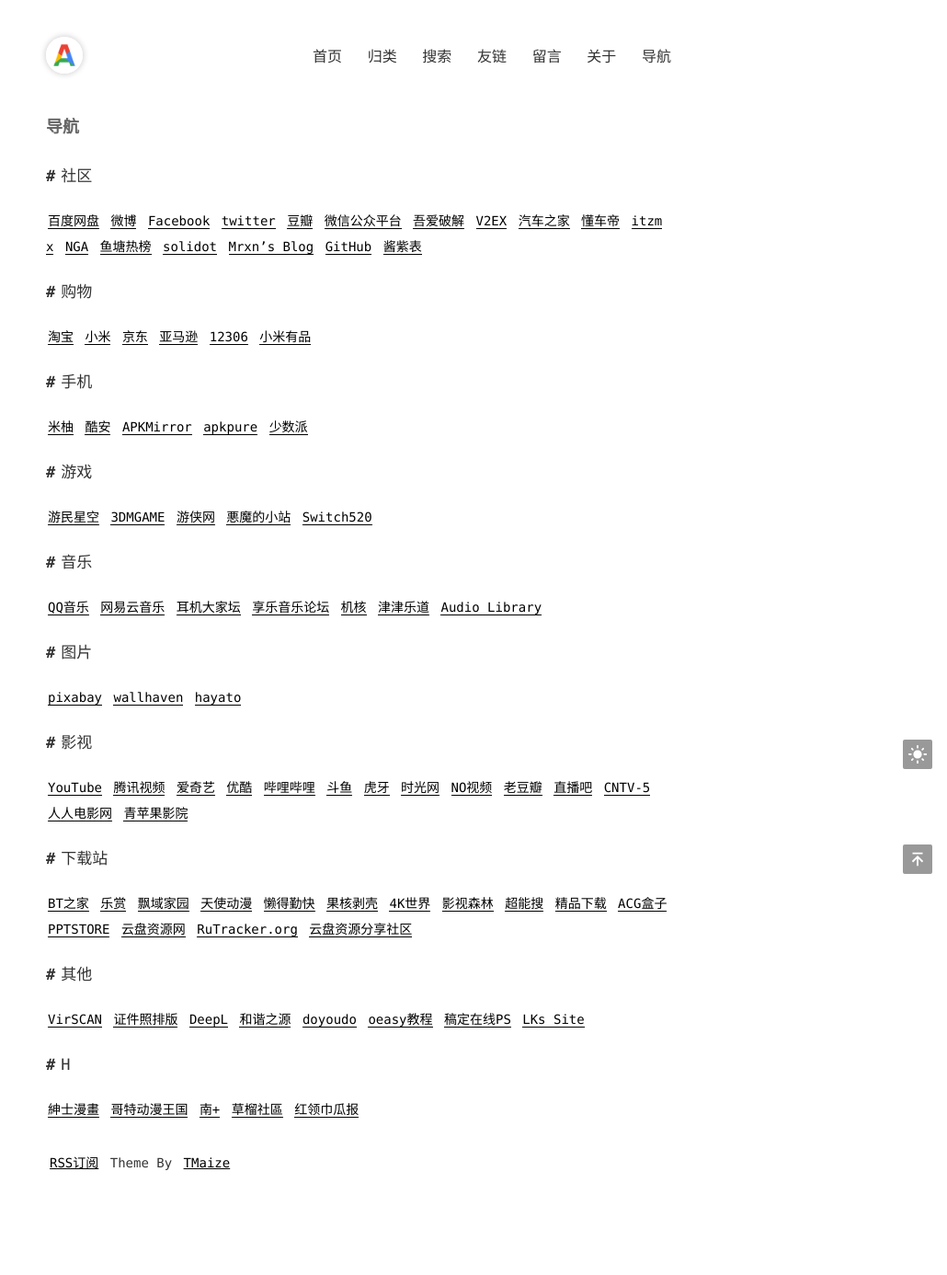
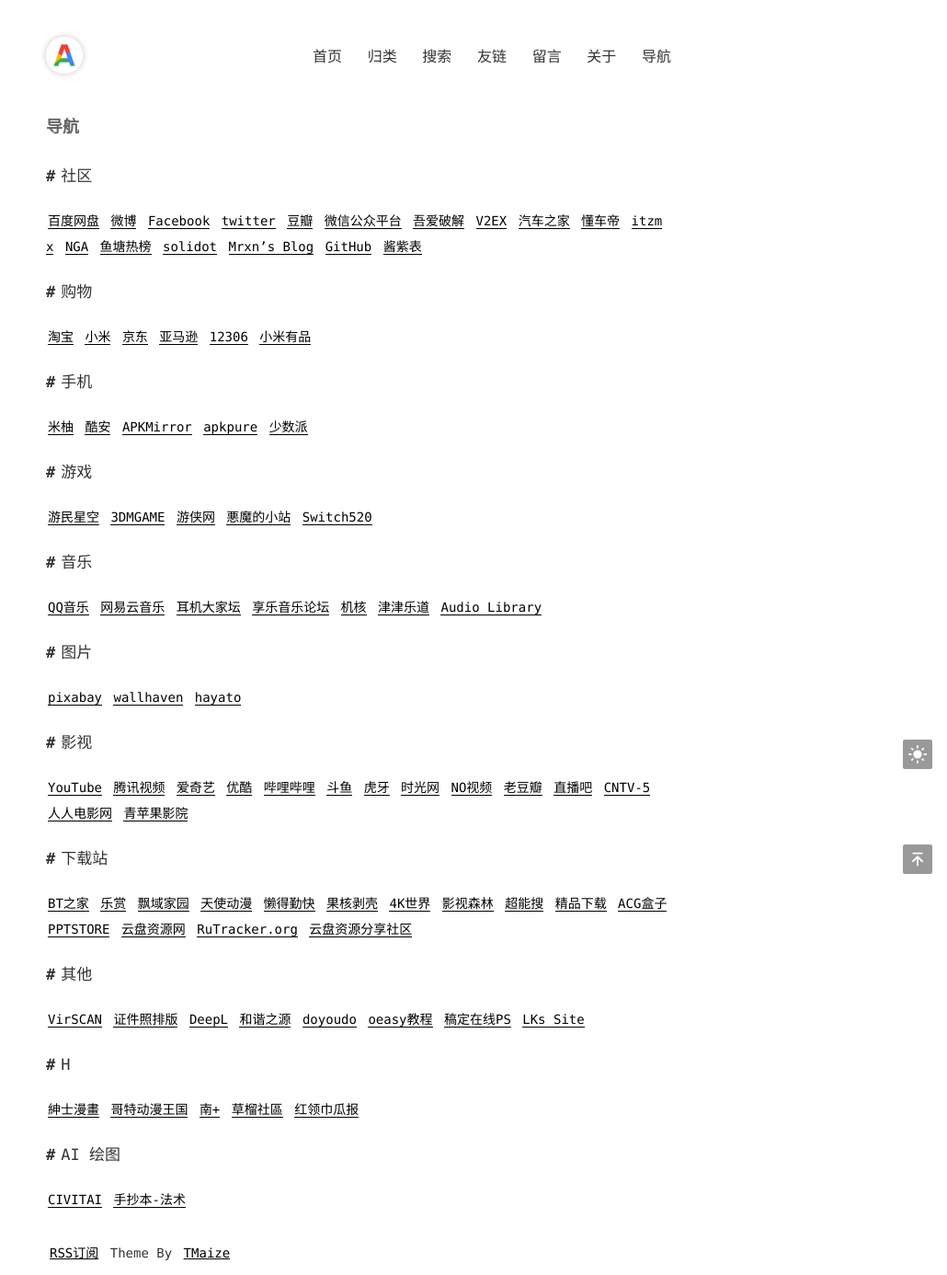
Before and after one commit to admans/admans.github.io, a Jekyll site: the page built from pages/navi.md, in a window 1280 px wide. Shown: the whole page at 92% size, without its empty margins (250-1280 px from the left). Built offline with Jekyll 4.4.1, drawn with Linux system fonts in a browser that asks for light colours; before the commit the page ends 1288 px from its top, so only the background shows below that.

Commit message:
Update navi.md

```diff
--- a/pages/navi.md
+++ b/pages/navi.md
@@ -42,3 +42,7 @@ title: 导航
 ## H
 
 [紳士漫畫](https://www.wnacg.com/ "紳士漫畫") [哥特动漫王国](https://www.gtloli.gay/ "哥特动漫王国") [南+](https://south-plus.net/ "南+") [草榴社區](https://t66y.com/ "草榴社區") [红领巾瓜报](https://hlj.fun/ "红领巾瓜报")
+
+## AI 绘图
+
+[CIVITAI](https://civitai.com/ "CIVITAI") [手抄本-法术](https://docs.google.com/spreadsheets/d/14Gg1kIGWdZGXyCC8AgYVT0lqI6IivLzZOdIT3QMWwVI/htmlview# "手抄本-法术")
```
